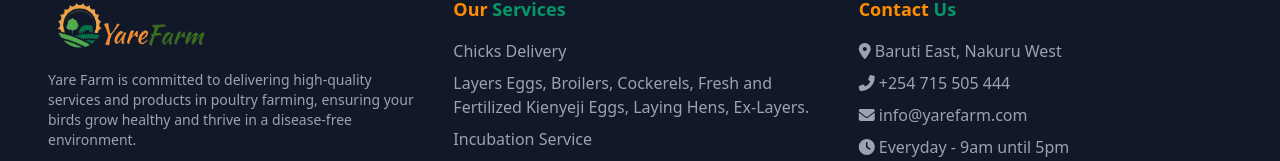
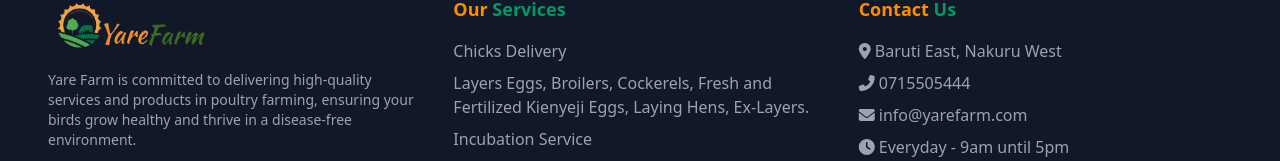
Before and after one commit to Abdikhafar-hub/Yare-Farms, a React (Vite) app: page / in a window 1280 px wide. Shown: the part 5179-5340 px from the top of the page. Built offline with nearby package versions, Linux system fonts and the light colour scheme.

Commit message:
services added

```diff
--- a/src/components/Footer.jsx
+++ b/src/components/Footer.jsx
@@ -42,7 +42,7 @@
           </h3>
           <ul className="space-y-2 text-gray-400">
             <li><i className="fas fa-map-marker-alt"></i> Baruti East, Nakuru West</li>
-            <li><i className="fas fa-phone-alt"></i> +254 715 505 444</li>
+            <li><i className="fas fa-phone-alt"></i> 0715505444</li>
             <li><i className="fas fa-envelope"></i> info@yarefarm.com</li>
             <li><i className="fas fa-clock"></i> Everyday - 9am until 5pm</li>
           </ul>
```
